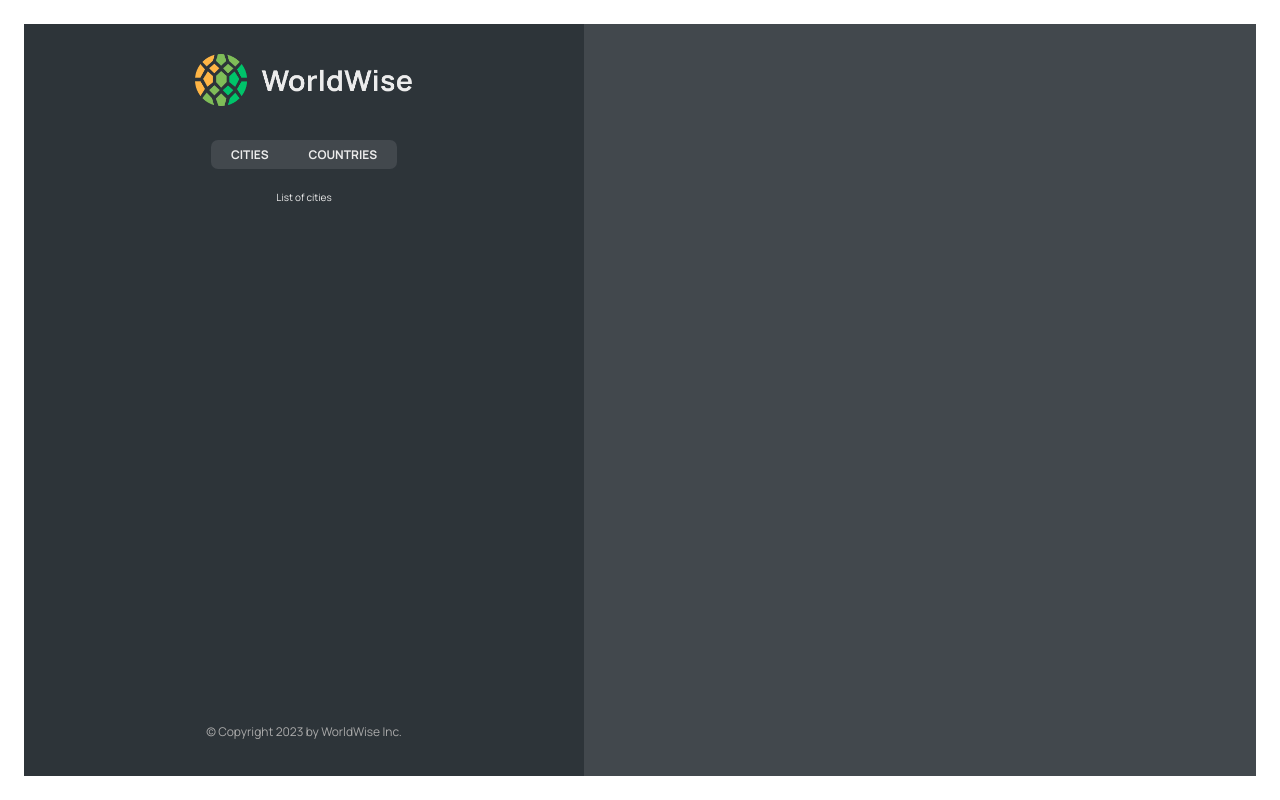
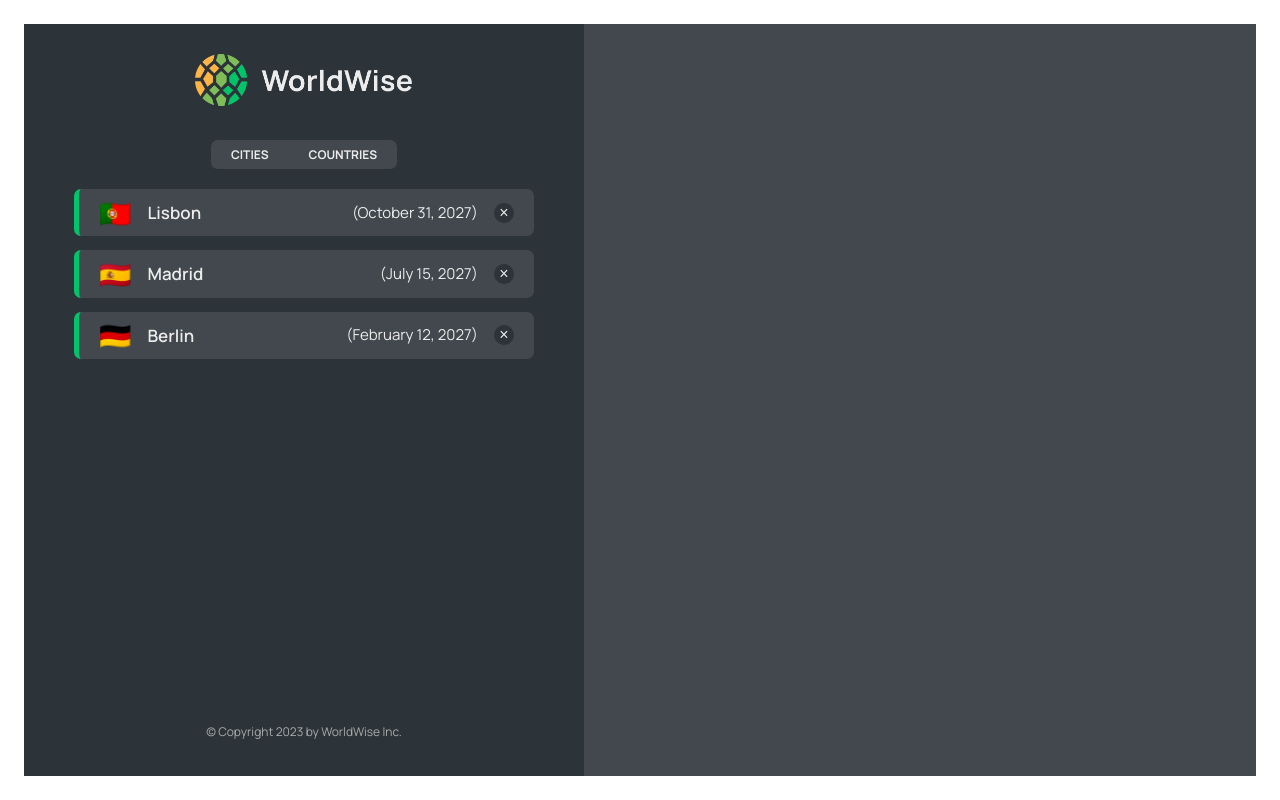
Before and after one commit to papunafshaveli/WorldWise, a React (Vite) app: page /app in a window 1280 px wide. Built offline with nearby package versions, Linux system fonts and the light colour scheme; data requests are answered from the project's data file.

Commit message:
add fake api to fetch cities from cities.json file

```diff
--- a/package.json
+++ b/package.json
@@ -7,7 +7,8 @@
     "start": "vite",
     "build": "vite build",
     "lint": "eslint . --ext js,jsx --report-unused-disable-directives --max-warnings 0",
-    "preview": "vite preview"
+    "preview": "vite preview",
+    "server": "json-server --watch data/cities.json --port 8000 --delay 500"
   },
   "dependencies": {
     "react": "^18.2.0",
--- a/src/App.jsx
+++ b/src/App.jsx
@@ -6,8 +6,32 @@
 import PageNotFound from "./pages/PageNotFound";
 import AppLayout from "./pages/AppLayout";
 import Login from "./pages/Login";
+import CityList from "./components/CityList";
+import { useEffect, useState } from "react";
+
+const BASE_URL = "http://localhost:8000";
 
 function App() {
+  const [cities, setCities] = useState([]);
+  console.log(cities);
+  const [isLoading, setIsLoading] = useState(false);
+
+  useEffect(() => {
+    const fetchCities = async () => {
+      try {
+        setIsLoading(true);
+        const res = await fetch(`${BASE_URL}/cities`);
+        const data = await res.json();
+        setCities(data);
+      } catch {
+        alert("error while loading data");
+      } finally {
+        setIsLoading(false);
+      }
+    };
+    fetchCities();
+  }, []);
+
   return (
     <BrowserRouter>
       <Routes>
@@ -16,8 +40,14 @@
         <Route path="product" element={<Product />} />
         <Route path="login" element={<Login />} />
         <Route path="app" element={<AppLayout />}>
-          <Route index element={<p>List of cities</p>} />
-          <Route path="cities" element={<p>list of cities</p>} />
+          <Route
+            index
+            element={<CityList cities={cities} isLoading={isLoading} />}
+          />
+          <Route
+            path="cities"
+            element={<CityList cities={cities} isLoading={isLoading} />}
+          />
           <Route path="countries" element={<p>countries</p>} />
           <Route path="form" element={<p>form</p>} />
         </Route>
--- /dev/null
+++ b/src/components/CityItem.jsx
@@ -0,0 +1,23 @@
+/* eslint-disable react/prop-types */
+/* eslint-disable no-unused-vars */
+import React from "react";
+import styles from "./CityItem.module.css";
+
+const formatDate = (date) =>
+  new Intl.DateTimeFormat("en", {
+    day: "numeric",
+    month: "long",
+    year: "numeric",
+  }).format(new Date(date));
+
+export default function CityItem({ city }) {
+  const { cityName, emoji, date } = city;
+  return (
+    <li className={styles.cityItem}>
+      <span className={styles.emoji}>{emoji}</span>
+      <h3 className={styles.name}> {cityName} </h3>
+      <time className={styles.date}>({formatDate(date)})</time>
+      <button className={styles.deleteBtn}>&times;</button>
+    </li>
+  );
+}
--- /dev/null
+++ b/src/components/CityList.jsx
@@ -0,0 +1,24 @@
+/* eslint-disable react/prop-types */
+/* eslint-disable no-unused-vars */
+
+import React from "react";
+import styles from "./CityList.module.css";
+import Spinner from "./Spinner";
+import CityItem from "./CityItem";
+import Message from "./Message";
+
+export default function CityList({ cities, isLoading }) {
+  if (isLoading) return <Spinner />;
+
+  if (!cities.length)
+    return (
+      <Message message="Add your first city by clicking on a city on the map" />
+    );
+  return (
+    <ul className={styles.cityList}>
+      {cities.map((city) => (
+        <CityItem city={city} key={city.id} />
+      ))}
+    </ul>
+  );
+}
```
Also changed, not shown: 1 other file (tests, documents, lock files or other folders).
